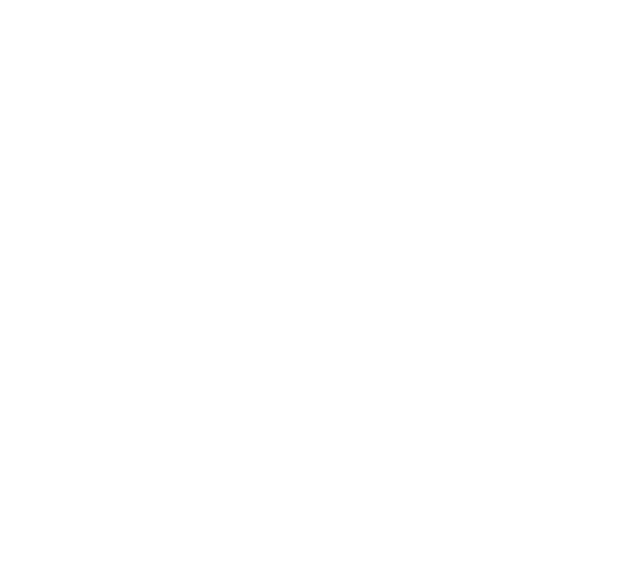
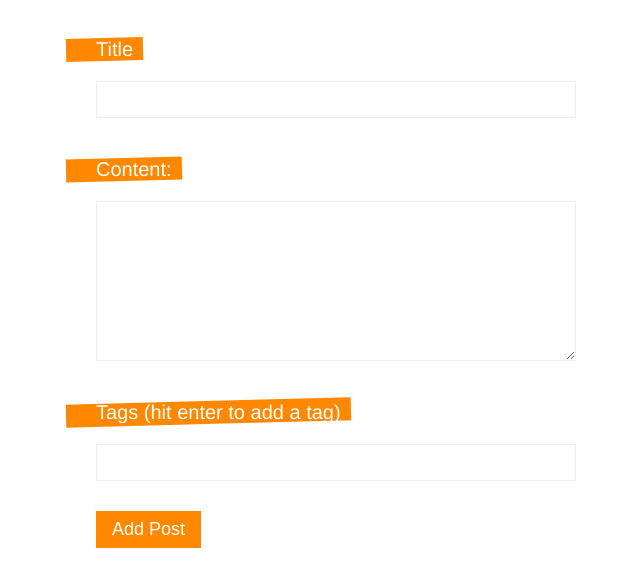
Before and after one commit to a-ahrens/mini_blog_firebase_version, a Vue app: page /create in a window 1280 px wide. Before the commit this address had no page. Shown: the top 586 px of the page, without its empty margins (304-944 px from the left). Built offline with nearby package versions, Linux system fonts and the light colour scheme.

Commit message:
Added functional new post method in Create component. Concepts implemented: Async post request to JSON Server

```diff
--- a/data/db.json
+++ b/data/db.json
@@ -19,6 +19,15 @@
         "webdev",
         "coding"
       ]
+    },
+    {
+      "title": "Test",
+      "body": "Testing my post method",
+      "tags": [
+        "vue3",
+        "json-server"
+      ],
+      "id": 3
     }
   ]
 }
--- a/src/router/index.js
+++ b/src/router/index.js
@@ -1,6 +1,7 @@
 import { createRouter, createWebHistory } from 'vue-router'
 import Home from '../views/Home.vue'
 import Details from '../views/Details.vue'
+import Create from '../views/Create.vue'
 
 const routes = [
   {
@@ -13,6 +14,11 @@
     name: 'Details',
     component: Details,
     props: true
+  },
+  {
+    path: '/create',
+    name: 'Create',
+    component: Create
   }
 
 ]
--- /dev/null
+++ b/src/views/Create.vue
@@ -0,0 +1,117 @@
+<template>
+  <div class="create">
+    <form @submit.prevent="handleSubmit">
+        <label>Title</label>
+        <input type="text" v-model="title" required>
+        <label>Content: </label>
+        <textarea v-model="body" required></textarea>
+        <label>Tags (hit enter to add a tag)</label>
+        <input
+            type="text"
+            v-model="tag"
+            @keydown.enter.prevent="handleKeydown"
+        >
+        <div v-for="tag in tags" :key="tag" class="pill">
+            #{{ tag }}
+        </div>
+        <button>Add Post</button>
+    </form>
+  </div>
+</template>
+
+<script>
+import { ref } from 'vue'
+export default {
+    setup() {
+        const title = ref('')
+        const body = ref('')
+        const tag = ref('')
+        const tags = ref([])
+
+        const handleKeydown = () => {
+            if(!tags.value.includes(tag.value)) {
+                tag.value = tag.value.replace(/\s, ''/)     //regex that removes all white space
+                tags.value.push(tag.value)      //adds the tag to the tags array
+            }
+            tag.value = ''
+        }
+
+        const handleSubmit = async () => {
+            const post = {
+                title: title.value,
+                body: body.value,
+                tags: tags.value
+            }
+
+                await fetch('http://localhost:3000/posts', {
+                    method: 'POST',
+                    headers: { 'Content-Type': 'application/json' },
+                    body: JSON.stringify(post)
+                })
+        }
+
+
+        return { title, body, tag, tags, handleKeydown, handleSubmit }
+    }
+
+}
+</script>
+
+<style>
+form {
+    max-width: 480px;
+    margin: 0 auto;
+    text-align: left;
+  }
+  input, textarea {
+    display: block;
+    margin: 10px 0;
+    width: 100%;
+    box-sizing: border-box;
+    padding: 10px;
+    border: 1px solid #eee;
+  }
+  textarea {
+    height: 160px;
+  }
+  label {
+    display: inline-block;
+    margin-top: 30px;
+    position: relative;
+    font-size: 20px;
+    color: white;
+    margin-bottom: 10px;
+  }
+  label::before {
+    content: "";
+    display: block;
+    width: 100%;
+    height: 100%;
+    background: #ff8800;
+    position: absolute;
+    z-index: -1;
+    padding-right: 40px;
+    left: -30px;
+    transform: rotateZ(-1.5deg);
+  }
+  button {
+    display: block;
+    margin-top: 30px;
+    background: #ff8800;
+    color: white;
+    border: none;
+    padding: 8px 16px;
+    font-size: 18px
+  }
+  .pill {
+    display: inline-block;
+    margin: 10px 10px 0 0;
+    color: #444;
+    background: #ddd;
+    padding: 8px;
+    border-radius: 20px;
+    font-size: 14px;
+  }
+
+
+</style>
```
Lines whose indentation alone changed are shown as unchanged.
